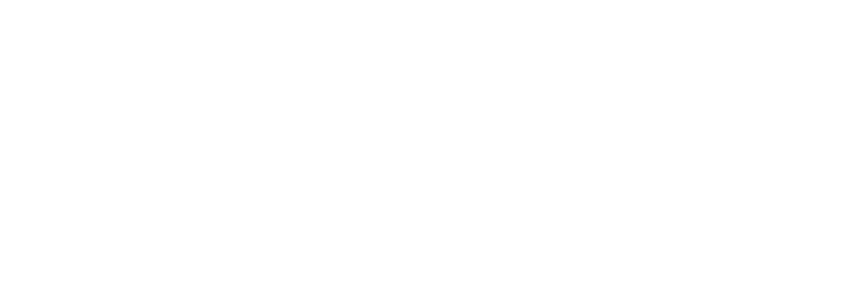
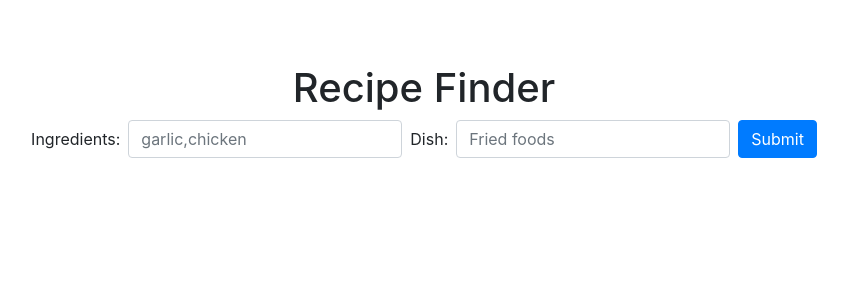
Before and after one commit to canguler89/recipe-finder, a React (Create React App) app: page / in a window 1280 px wide. Shown: the top 300 px of the page, without its empty margins (216-1064 px from the left). Built offline with nearby package versions, Linux system fonts and the light colour scheme.

Commit message:
component state defined

```diff
--- a/package.json
+++ b/package.json
@@ -12,8 +12,7 @@
     "react-redux": "^7.2.2",
     "react-router-dom": "^5.2.0",
     "react-scripts": "4.0.0",
-    "redux": "^4.0.5",
-    "web-vitals": "^0.2.4"
+    "redux": "^4.0.5"
   },
   "scripts": {
     "start": "react-scripts start",
--- a/public/index.html
+++ b/public/index.html
@@ -15,15 +15,8 @@
       user's mobile device or desktop. See https://developers.google.com/web/fundamentals/web-app-manifest/
     -->
     <link rel="manifest" href="%PUBLIC_URL%/manifest.json" />
-    <!--
-      Notice the use of %PUBLIC_URL% in the tags above.
-      It will be replaced with the URL of the `public` folder during the build.
-      Only files inside the `public` folder can be referenced from the HTML.
+    <link rel="stylesheet" href="https://cdn.jsdelivr.net/npm/bootstrap@4.5.3/dist/css/bootstrap.min.css" integrity="sha384-TX8t27EcRE3e/ihU7zmQxVncDAy5uIKz4rEkgIXeMed4M0jlfIDPvg6uqKI2xXr2" crossorigin="anonymous">
 
-      Unlike "/favicon.ico" or "favicon.ico", "%PUBLIC_URL%/favicon.ico" will
-      work correctly both with client-side routing and a non-root public URL.
-      Learn how to configure a non-root public URL by running `npm run build`.
-    -->
     <title>React App</title>
   </head>
   <body>
--- a/src/App.css
+++ b/src/App.css
@@ -1,38 +1,8 @@
-.App {
+body {
   text-align: center;
+  padding: 5%;
 }
-
-.App-logo {
-  height: 40vmin;
-  pointer-events: none;
+form {
+  display: flex;
+  justify-content: center;
 }
-
-@media (prefers-reduced-motion: no-preference) {
-  .App-logo {
-    animation: App-logo-spin infinite 20s linear;
-  }
-}
-
-.App-header {
-  background-color: #282c34;
-  min-height: 100vh;
-  display: flex;
-  flex-direction: column;
-  align-items: center;
-  justify-content: center;
-  font-size: calc(10px + 2vmin);
-  color: white;
-}
-
-.App-link {
-  color: #61dafb;
-}
-
-@keyframes App-logo-spin {
-  from {
-    transform: rotate(0deg);
-  }
-  to {
-    transform: rotate(360deg);
-  }
-}
--- a/src/App.js
+++ b/src/App.js
@@ -1,9 +1,11 @@
 import './App.css';
+import SearchRecipes from "./components/SearchRecipes"
 
 function App() {
   return (
-    <div className="App">
-
+    <div>
+     <h1>Recipe Finder</h1>
+     <SearchRecipes />
     </div>
   );
 }
--- /dev/null
+++ b/src/components/SearchRecipes.js
@@ -0,0 +1,50 @@
+import React, { Component } from 'react'
+import { Form, FormGroup, FormControl, FormLabel, Button } from "react-bootstrap";
+
+class SearchRecipes extends Component {
+    constructor(){
+        super();
+        this.state = {
+            ingredients: "",
+            dish: ""
+        }
+    }
+
+    search(){
+        let dish = this.state.dish;
+        let ingredients = this.state.ingredients
+        const url = `http://www.recipepuppy.com/api/?i=${ingredients}&q=${dish}`;
+        console.log("state", this.state, "url", url);
+    }
+
+    render() {
+        return (
+            <Form inline>
+                <FormGroup>
+                    <FormLabel>Ingredients:</FormLabel>
+                    {' '}
+                    <FormControl
+                    type="text"
+                    placeholder="garlic,chicken"
+                    className="ml-2"
+                    onChange={e => this.setState({ ingredients: e.target.value })}
+                    />
+                </FormGroup>
+
+                <FormGroup>
+                    <FormLabel className="ml-2">Dish:</FormLabel>
+                    {' '}
+                    <FormControl
+                    type="text"
+                    placeholder="Fried foods"
+                    className="ml-2"
+                    onChange={ e => this.setState({ dish: e.target.value })}
+                    />
+                </FormGroup>
+                <Button className="ml-2" onClick={()=> this.search()}>Submit</Button>
+            </Form>
+        )
+    }
+}
+
+export default SearchRecipes
```
Also changed, not shown: 1 other file (tests, documents, lock files or other folders).
